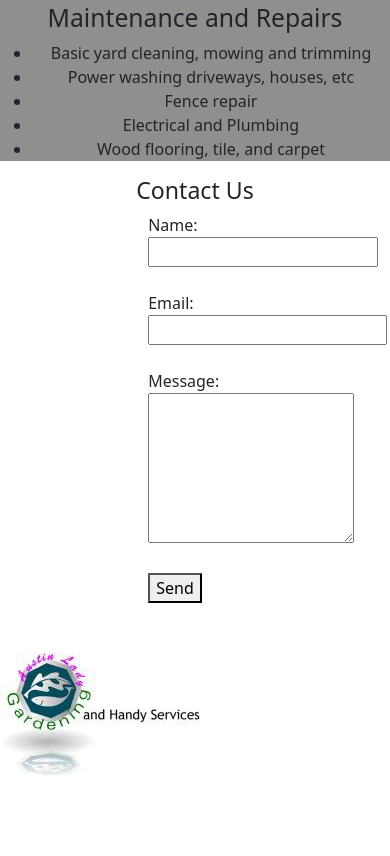
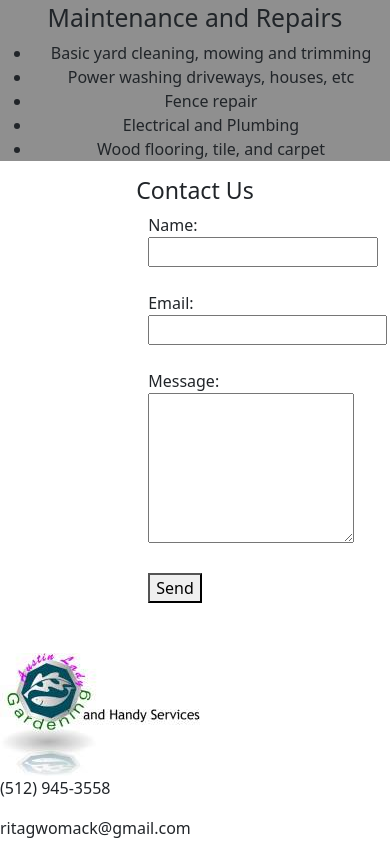
Before and after one commit to mik3210/ladyresidentialservices, a plain HTML site: page index.html in a window 390 px wide. Shown: the part 1233-2089 px from the top of the page. Before the commit the page ends 2009 px from the top, so only its background shows below. Drawn offline with nearby package versions, Linux system fonts and the light colour scheme.

Commit message:
Added phone number and email to contact section

```diff
--- a/index.html
+++ b/index.html
@@ -116,6 +116,8 @@
     </div>
     <div class="col-sm-6 logo">
       <img src="images/LadyServices.jpg" alt="LadyResidentialServices">
+      <p>(512) 945-3558</p>
+      <p>ritagwomack@gmail.com</p>
     </div>
   </div>
 
```
